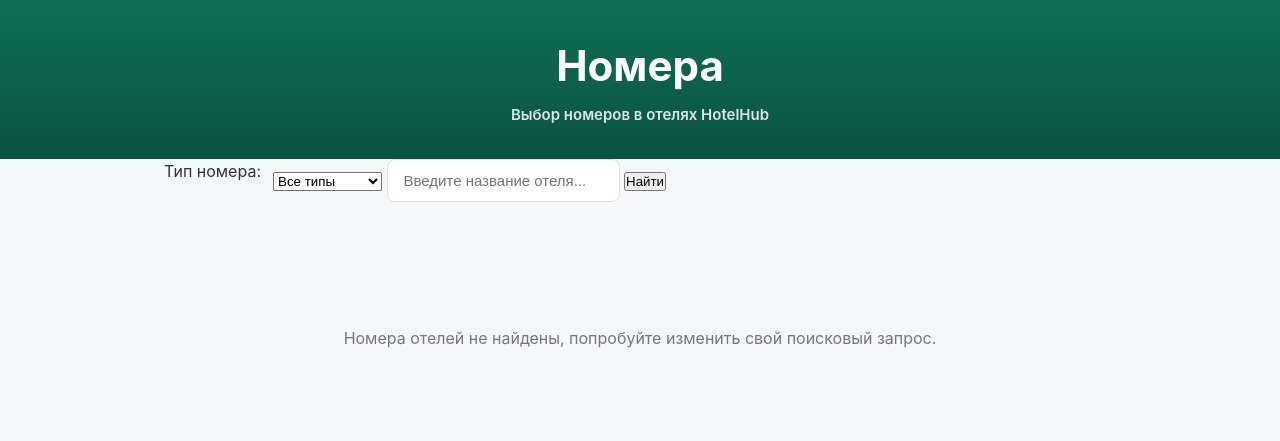
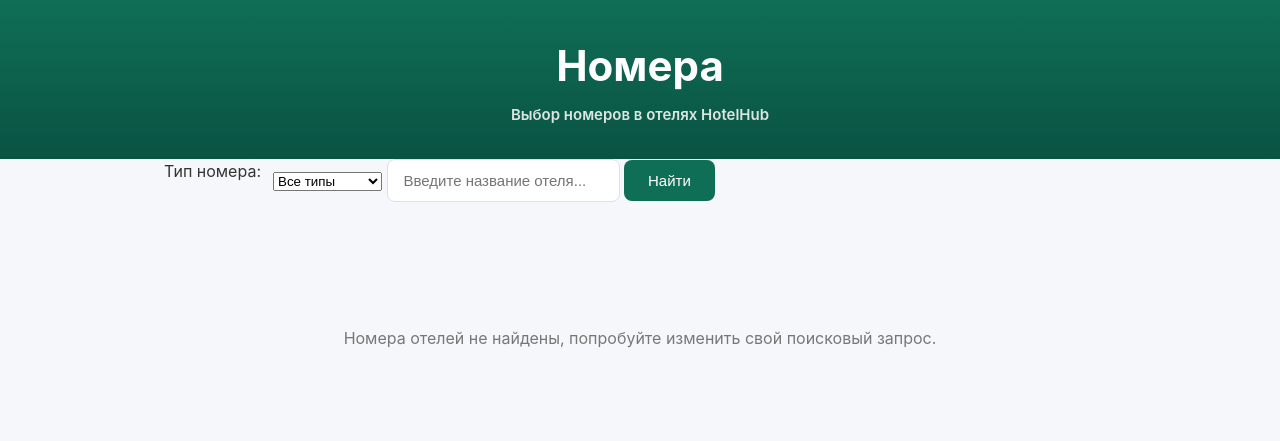
Before and after one commit to Scorp355/HotelHub, a Django app: page /rooms/ in a window 1280 px wide. Shown: the part 64-505 px from the top of the page. Run offline with Django 5.2, Linux system fonts and the light colour scheme; data that the repository does not hold is empty.

Commit message:
Ищем ошибки в стилях и html - опечатки в названиях стилей

```diff
--- a/rooms/templates/rooms/list.html
+++ b/rooms/templates/rooms/list.html
@@ -29,7 +29,7 @@
 {% if rooms %}
 <div class="rooms-grid">
     {% for room in rooms %}
-        {% include 'rooms/_card.html' %}
+    {% include 'rooms/_card.html' %}
     {% endfor %}
 </div>
 {% else %}
--- a/static/css/base.css
+++ b/static/css/base.css
@@ -146,7 +146,7 @@ a:hover {
 
 /* Кнопки */
 .btn,
-.search_btn {
+.search-btn {
     display: inline-block;
     padding: 12px 24px;
     background: var(--theme-accent);
```
